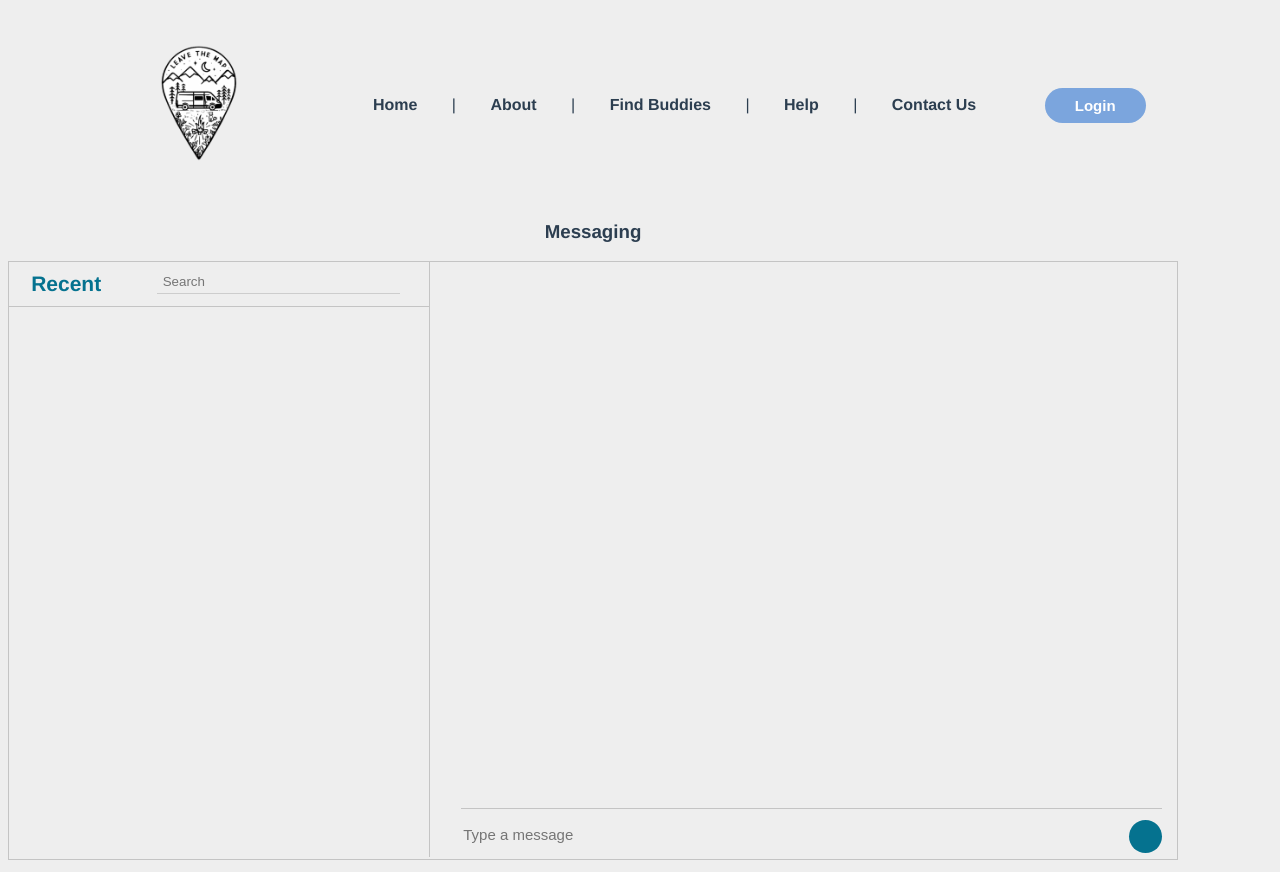
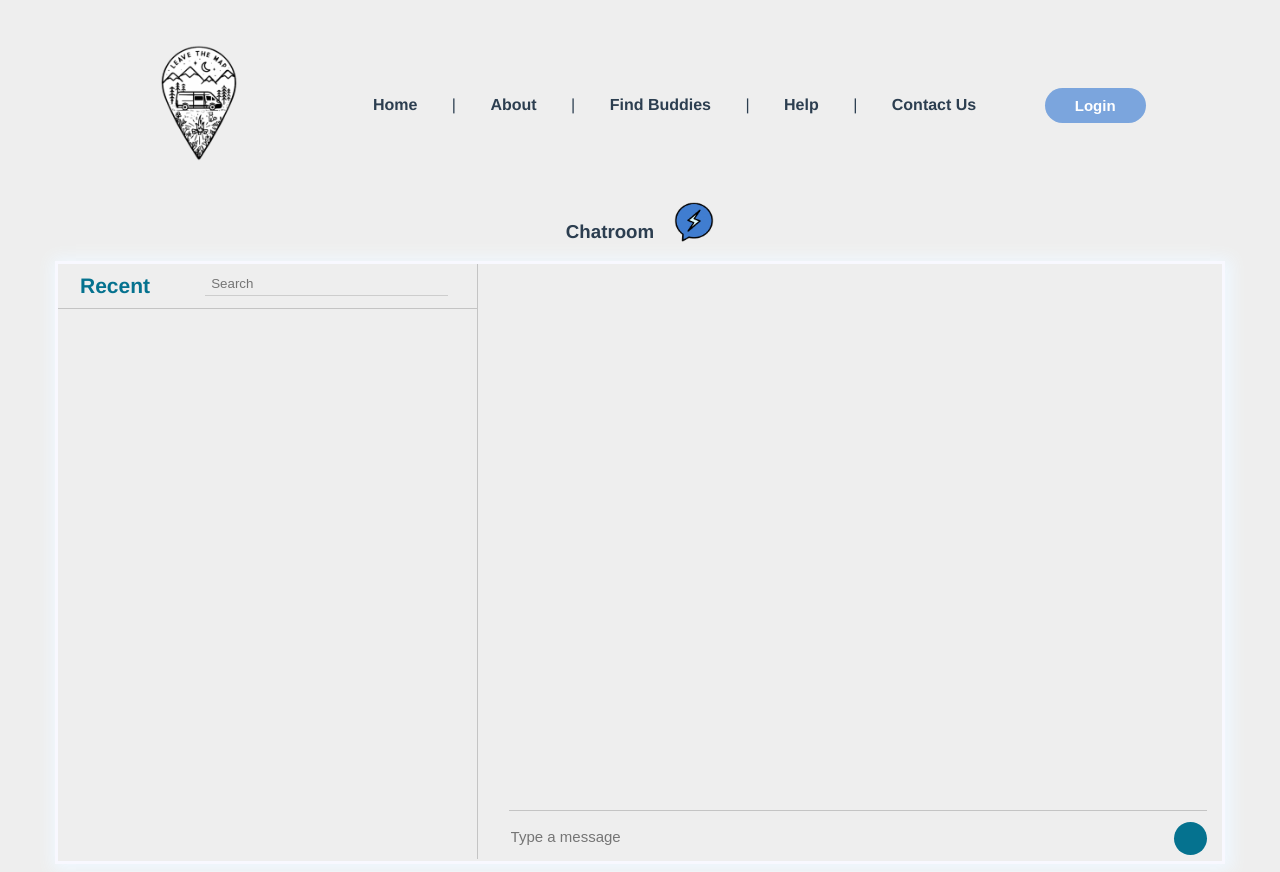
Before and after one commit to sebbyu/TravTogether_Frontend, a Vue app: page /chat in a window 1280 px wide. Built offline with nearby package versions, Linux system fonts and the light colour scheme.

Commit message:
Modified Chatroom Style

```diff
--- a/src/components/Chatroom.vue
+++ b/src/components/Chatroom.vue
@@ -1,6 +1,8 @@
 <template lang='pug'>
 .container
-  h3.text-center Messaging
+  .header
+    h3.text-center Chatroom
+    img(src="@/assets/chat-logo.png")
   .messaging
     .inbox_msg
       .inbox_people
@@ -19,6 +21,8 @@
             button.msg_send_btn(type='button')
 </template>
 
+
+
 <script lang='ts'>
 import {defineComponent} from 'vue'
 export default defineComponent({
@@ -26,14 +30,26 @@ export default defineComponent({
 })
 </script>
 
+
+
 <style lang="stylus" scoped>
 .container
   max-width 1170px
+  margin auto
+  .header
+    display flex
+    justify-content center
+    img
+      height 40px
+      width 40px
+      margin-left 20px
   .messaging
+    box-shadow 2px 2px 15px 5px #f0f8ff
     .inbox_msg
-      border 1px solid #c4c4c4
+      border 3px solid #f8f8ff
       clear both
       overflow hidden
+
       .inbox_people
         background #f8f8f8 none repeat scroll 0 0
         overflow hidden
```
Also changed, not shown: src/assets/chat-logo.png (added).
